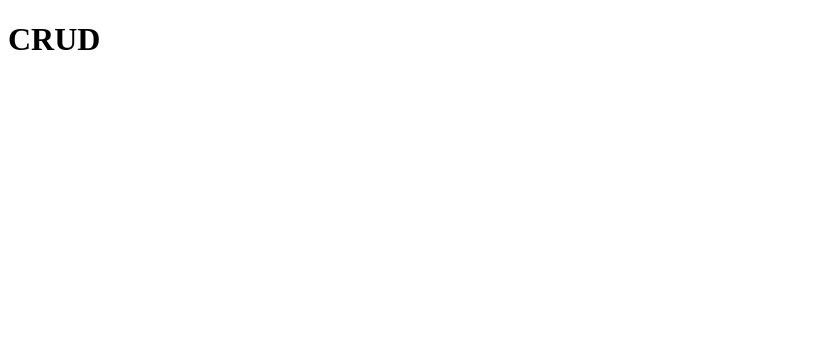
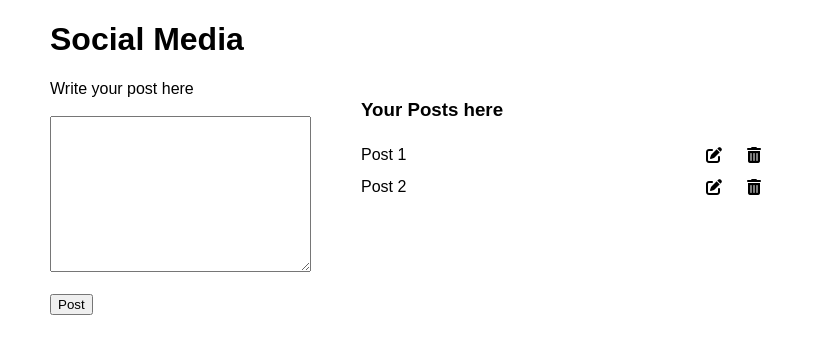
Before and after one commit to zameariislam/crud-basics, a plain HTML site: page index.html in a window 1280 px wide. Shown: the whole page, without its empty margins (0-815 px from the left). Drawn offline with Linux system fonts and the light colour scheme.

Commit message:
html and css finished

```diff
--- a/index.html
+++ b/index.html
@@ -7,10 +7,47 @@
     <meta name="viewport" content="width=device-width, initial-scale=1.0">
     <title>Cruds Basics</title>
     <link rel="stylesheet" href="style.css">
+
+    <link rel="stylesheet" href=" https://cdnjs.cloudflare.com/ajax/libs/font-awesome/6.1.1/css/all.min.css" />
 </head>
 
 <body>
-    <h1>CRUD</h1>
+
+    <h1>Social Media</h1>
+    <div class="container">
+        <div class="left">
+            <form id="form">
+
+                <label for="">Write your post here</label> <br> <br>
+                <textarea name="" id="input" cols="30" rows="10"></textarea> <br> <br>
+                <button type="submit">Post</button>
+            </form>
+        </div>
+        <div class="right">
+
+            <h3>Your Posts here</h3>
+            <div id="posts">
+                <div>Post 1
+                    <p></p>
+                    <span class="option">
+                        <i class="fa-solid fa-pen-to-square"></i>
+                        <i class="fa-solid fa-trash-can"></i>
+                    </span>
+                </div>
+
+                <div>Post 2
+
+                    <p></p>
+                    <span class="option">
+                        <i class="fa-solid fa-pen-to-square"></i>
+                        <i class="fa-solid fa-trash-can"></i>
+                    </span>
+                </div>
+
+            </div>
+        </div>
+
+    </div>
 
 
 
--- a/style.css
+++ b/style.css
@@ -0,0 +1,29 @@
+body {
+    font-family: sans-serif;
+    margin: 0 50px;
+}
+
+.container {
+    display: flex;
+    gap: 50px;
+}
+
+#posts div {
+    display: flex;
+    align-items: center;
+    justify-content: space-between;
+
+}
+
+#posts {
+    width: 400px;
+}
+
+.option {
+    display: flex;
+    gap: 25px;
+}
+
+i {
+    cursor: pointer;
+}
```
